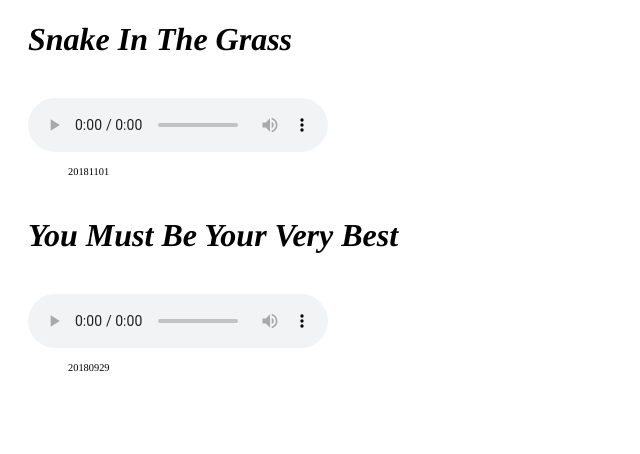
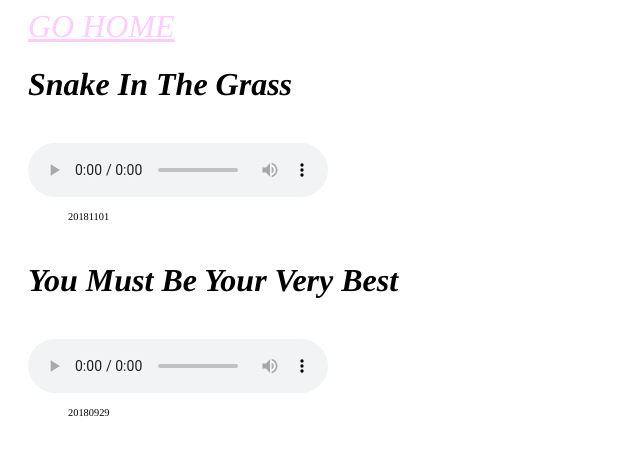
Before and after one commit to blue-ivy/blue-ivy.github.io, a plain HTML site: page noise.html in a window 1280 px wide. Shown: the whole page, without its empty margins (0-640 px from the left). Drawn offline with nearby package versions, Linux system fonts and the light colour scheme.

Commit message:
added a go home link same as poem

```diff
--- a/noise.html
+++ b/noise.html
@@ -9,6 +9,7 @@
 	<meta name="viewport" content="width=device-width, initial-scale=1">
 </head>
 <body>
+	<a id="globalGoHomeId" href="http://blue-ivy.github.io">GO HOME</a>
 	<div id="sitgDiv">
 		<h1 id="sitgId">Snake In The Grass</h1><br>
 		<audio src="./sitg.wav" controls preload></audio>
```
